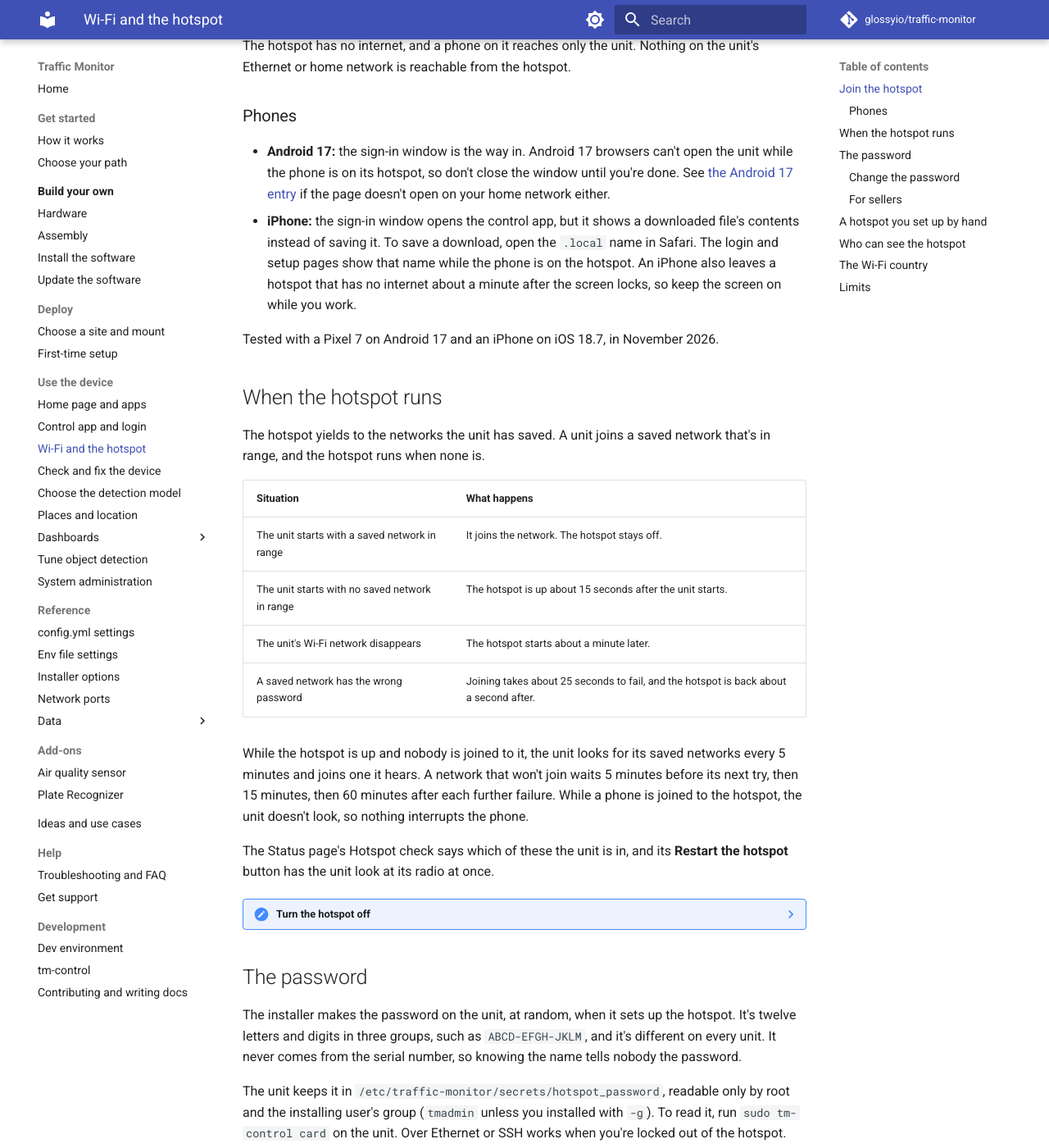
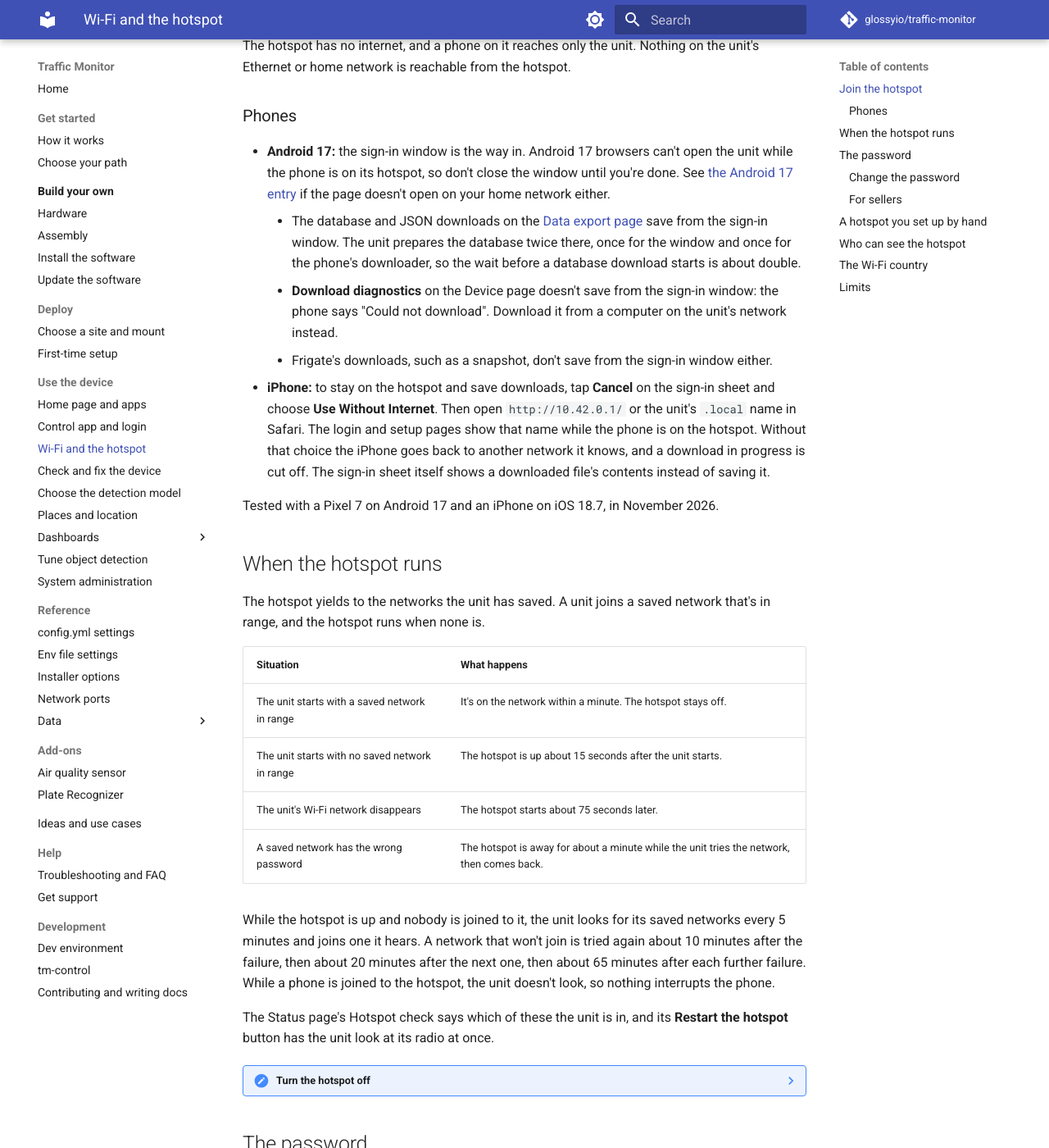
Before and after one commit to glossyio/traffic-monitor, an MkDocs documentation site: the page built from docs/use/wifi-hotspot.md, in a window 1280 px wide and 1400 px high, scrolled down 700 px. Shown: the whole window at 82% size. Built offline with MkDocs 1.6.1 and Material for MkDocs 9.7.7, drawn with Linux system fonts in a browser that asks for light colours; comment, search, counter and statistics services are not loaded; the version menu is left out.

Commit message:
Say how downloads work on each phone, with the bench's times
The hotspot page's Phones section now says that the Data export page's
downloads save from an Android sign-in window, with about double the
wait before a database download starts, and that the Device page's
diagnostics and Frigate's downloads don't save there. An iPhone stays on
the hotspot after Cancel and Use Without Internet, and saves from a
browser (the bench used Firefox for iOS; Safari was not used); the note
on the login and setup pages says the same. The locked-screen sentence
goes: the bench didn't see it with that choice. "When the hotspot runs"
takes the times measured on the built code, and the waits after a failed
join count from when the try ended.

Assisted-by: Claude Code 2.1.322 (CLI)
AI-Model: Claude Opus 5.5 (claude-opus-5-5)
AI-Effort: high
AI-Role: drafted

```diff
--- a/docs/use/wifi-hotspot.md
+++ b/docs/use/wifi-hotspot.md
@@ -19,7 +19,10 @@ The hotspot has no internet, and a phone on it reaches only the unit. Nothing on
 ### Phones
 
 * **Android 17:** the sign-in window is the way in. Android 17 browsers can't open the unit while the phone is on its hotspot, so don't close the window until you're done. See [the Android 17 entry](../help-and-faq/frequently-asked-questions.md#troubleshooting) if the page doesn't open on your home network either.
-* **iPhone:** the sign-in window opens the control app, but it shows a downloaded file's contents instead of saving it. To save a download, open the `.local` name in Safari. The login and setup pages show that name while the phone is on the hotspot. An iPhone also leaves a hotspot that has no internet about a minute after the screen locks, so keep the screen on while you work.
+    * The database and JSON downloads on the [Data export page](../ui/database.md) save from the sign-in window. The unit prepares the database twice there, once for the window and once for the phone's downloader, so the wait before a database download starts is about double.
+    * **Download diagnostics** on the Device page doesn't save from the sign-in window: the phone says "Could not download". Download it from a computer on the unit's network instead.
+    * Frigate's downloads, such as a snapshot, don't save from the sign-in window either.
+* **iPhone:** to stay on the hotspot and save downloads, tap **Cancel** on the sign-in sheet and choose **Use Without Internet**. Then open `http://10.42.0.1/` or the unit's `.local` name in Safari. The login and setup pages show that name while the phone is on the hotspot. Without that choice the iPhone goes back to another network it knows, and a download in progress is cut off. The sign-in sheet itself shows a downloaded file's contents instead of saving it.
 
 Tested with a Pixel 7 on Android 17 and an iPhone on iOS 18.7, in November 2026.
 
@@ -29,12 +32,12 @@ The hotspot yields to the networks the unit has saved. A unit joins a saved netw
 
 | Situation | What happens |
 |---|---|
-| The unit starts with a saved network in range | It joins the network. The hotspot stays off. |
+| The unit starts with a saved network in range | It's on the network within a minute. The hotspot stays off. |
 | The unit starts with no saved network in range | The hotspot is up about 15 seconds after the unit starts. |
-| The unit's Wi-Fi network disappears | The hotspot starts about a minute later. |
-| A saved network has the wrong password | Joining takes about 25 seconds to fail, and the hotspot is back about a second after. |
+| The unit's Wi-Fi network disappears | The hotspot starts about 75 seconds later. |
+| A saved network has the wrong password | The hotspot is away for about a minute while the unit tries the network, then comes back. |
 
-While the hotspot is up and nobody is joined to it, the unit looks for its saved networks every 5 minutes and joins one it hears. A network that won't join waits 5 minutes before its next try, then 15 minutes, then 60 minutes after each further failure. While a phone is joined to the hotspot, the unit doesn't look, so nothing interrupts the phone.
+While the hotspot is up and nobody is joined to it, the unit looks for its saved networks every 5 minutes and joins one it hears. A network that won't join is tried again about 10 minutes after the failure, then about 20 minutes after the next one, then about 65 minutes after each further failure. While a phone is joined to the hotspot, the unit doesn't look, so nothing interrupts the phone.
 
 The Status page's Hotspot check says which of these the unit is in, and its **Restart the hotspot** button has the unit look at its radio at once.
 
--- a/tm-control/ui/src/components/HotspotNote.vue
+++ b/tm-control/ui/src/components/HotspotNote.vue
@@ -10,7 +10,7 @@ const session = useSession()
 
 <template>
   <v-alert v-if="session.status?.hotspot" type="info" variant="tonal" class="mb-6">
-    You're on this unit's hotspot. It has no internet. On an iPhone, open http://{{ session.status.hotspot.local_name }}/
-    in Safari to save downloaded files.
+    You're on this unit's hotspot. It has no internet. On an iPhone, tap Cancel, choose Use Without Internet, then open
+    http://{{ session.status.hotspot.local_name }}/ in Safari to save downloaded files.
   </v-alert>
 </template>
```
Also changed, not shown: docs/ui/database.md (+2 -0 lines), 1 other file.
